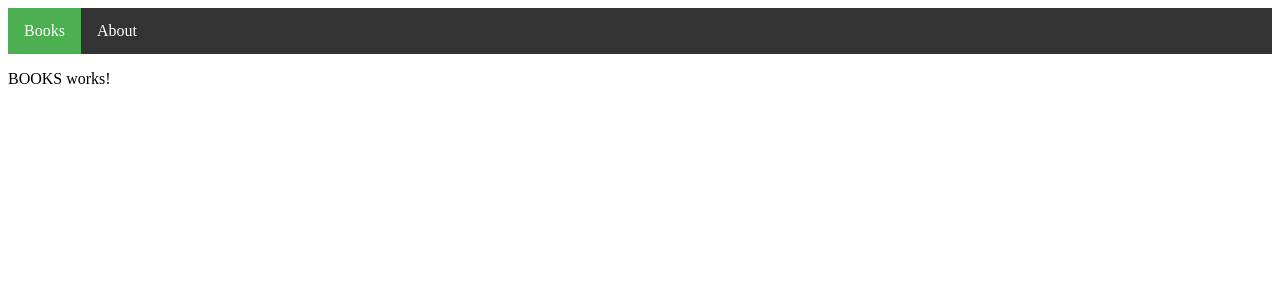
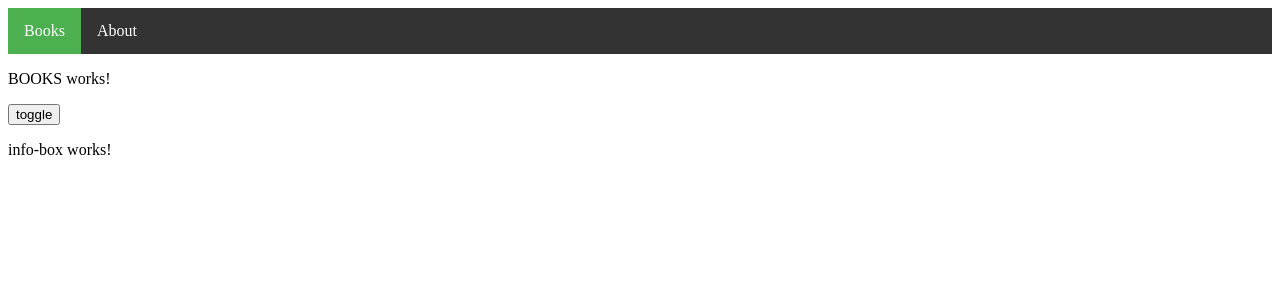
Before and after one commit to Markus-Ende/workshop-2020-02-24-nuernberg, an Angular app: page / in a window 1280 px wide. Shown: the top 300 px of the page. Built offline with nearby package versions, Linux system fonts and the light colour scheme.

Commit message:
info-box

```diff
--- a/src/app/app.component.html
+++ b/src/app/app.component.html
@@ -1,3 +1,5 @@
 <sft-navigation></sft-navigation>
 <sft-books></sft-books>
+
+<sft-info-box></sft-info-box>
 <router-outlet></router-outlet>
--- a/src/app/app.module.ts
+++ b/src/app/app.module.ts
@@ -6,11 +6,13 @@ import { AppComponent } from './app.component';
 import { BooksModule } from './books/books.module';
 import { AboutModule } from './about/about.module';
 import { NavigationComponent } from './navigation/navigation.component';
+import { InfoBoxComponent } from './info-box/info-box.component';
 
 @NgModule({
   declarations: [
     AppComponent,
-    NavigationComponent
+    NavigationComponent,
+    InfoBoxComponent
   ],
   imports: [
     BrowserModule,
--- /dev/null
+++ b/src/app/info-box/info-box.component.html
@@ -0,0 +1,2 @@
+<button (click)="toggle()">toggle</button>
+<p [hidden]="isHidden">info-box works!</p>
--- /dev/null
+++ b/src/app/info-box/info-box.component.ts
@@ -0,0 +1,19 @@
+import { Component, OnInit } from '@angular/core';
+
+@Component({
+  selector: 'sft-info-box',
+  templateUrl: './info-box.component.html',
+  styleUrls: ['./info-box.component.scss']
+})
+export class InfoBoxComponent implements OnInit {
+  isHidden = false;
+
+  constructor() { }
+
+  ngOnInit(): void {
+  }
+
+  toggle() {
+    this.isHidden = !this.isHidden;
+  }
+}
```
Also changed, not shown: src/app/info-box/info-box.component.scss (added), 1 other file (tests, documents, lock files or other folders).
